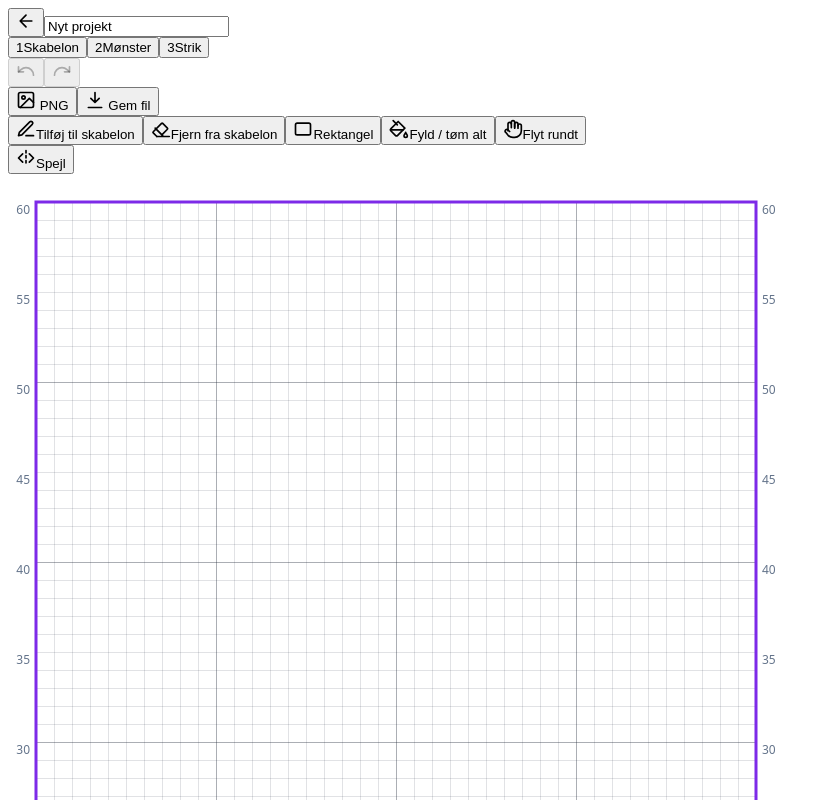
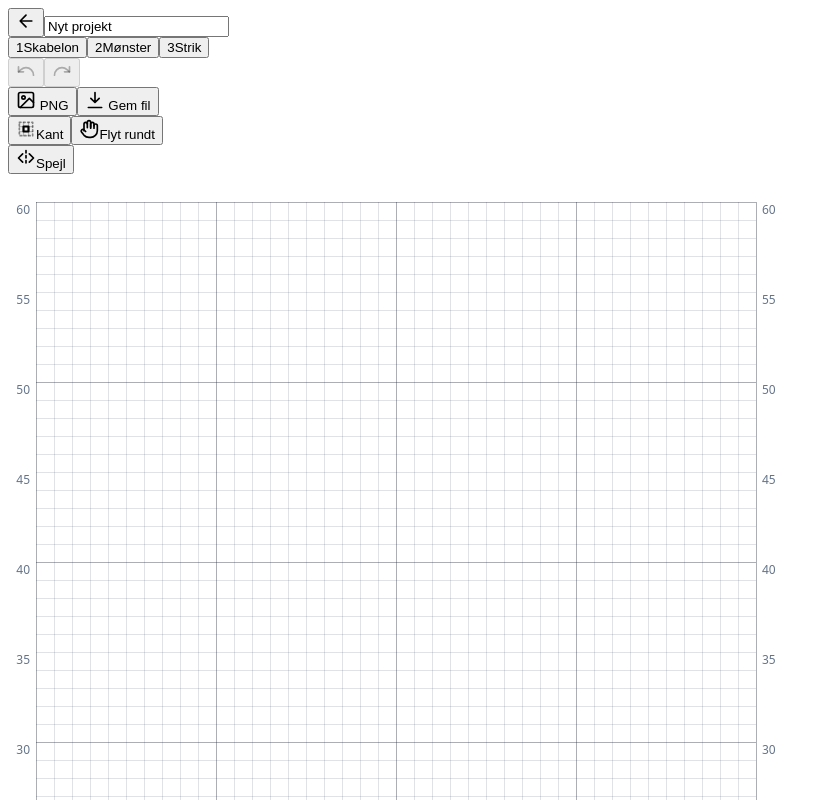
Before and after one commit to kvistenn/stitchboard, a React (Vite) app: page / in a window 1280 px wide. Both pictures are taken after a click on the button "Opret skabelon". Shown: the top 800 px of the page, without its empty margins (0-830 px from the left). Built offline with nearby package versions, Linux system fonts and the light colour scheme; the HTML template or start-up script is replaced by a standard one.

Commit message:
Skabelon: tegn kanter mellem felterne i stedet for at male felter

```diff
--- a/src/App.jsx
+++ b/src/App.jsx
@@ -1,7 +1,7 @@
 import { useCallback, useEffect, useRef, useState } from 'react'
 import Home from './components/Home'
 import Editor from './components/Editor'
-import { newProject, uid } from './state'
+import { newProject, uid, edgesFromShape, shapeFromEdges } from './state'
 import { loadProjects, saveProjects } from './storage'
 
 export default function App() {
@@ -57,6 +57,10 @@ export default function App() {
     }
     const base = newProject(data.name || 'Importeret', data.cols, data.rows)
     const p = { ...base, ...data, id: uid(), knit: { ...base.knit, ...(data.knit || {}) }, updatedAt: Date.now() }
+    if (!Array.isArray(p.hEdges) || !Array.isArray(p.vEdges)) {
+      Object.assign(p, edgesFromShape(p.cols, p.rows, p.shape))
+    }
+    p.shape = shapeFromEdges(p.cols, p.rows, p.hEdges, p.vEdges).shape
     setProjects((ps) => [p, ...ps])
     setOpenId(p.id)
   }
--- a/src/components/Editor.jsx
+++ b/src/components/Editor.jsx
@@ -2,7 +2,7 @@ import { useCallback, useEffect, useMemo, useRef, useState } from 'react'
 import GridCanvas from './GridCanvas'
 import ColorBar from './ColorBar'
 import KnitPanel, { useKnitState } from './KnitPanel'
-import { floodFill, pushRecent, resizeProject, MAX_SIZE } from '../state'
+import { floodFill, pushRecent, resizeProject, shapeFromEdges, emptyEdges, hIdx, vIdx, MAX_SIZE } from '../state'
 import { downloadJSON } from '../storage'
 import {
   Pen,
@@ -21,6 +21,7 @@ import {
   Image,
   Grid,
   Trash,
+  Border,
 } from './Icons'
 
 const MODES = [
@@ -40,14 +41,15 @@ export default function Editor({ project, onChange, onBack }) {
 
   // skift standardværktøj når tilstand skifter
   useEffect(() => {
-    setTool('pen')
+    setTool(mode === 'template' ? 'edge' : 'pen')
   }, [mode])
 
   // ---- historik ------------------------------------------------------
+  const snap = (p) => ({ shape: p.shape, colors: p.colors, hEdges: p.hEdges, vEdges: p.vEdges })
   const commit = useCallback(
     (next) => {
       setHistory((h) => ({
-        past: [...h.past.slice(-49), { shape: project.shape, colors: project.colors }],
+        past: [...h.past.slice(-49), snap(project)],
         future: [],
       }))
       onChange(next)
@@ -59,7 +61,7 @@ export default function Editor({ project, onChange, onBack }) {
     const prev = history.past[history.past.length - 1]
     setHistory({
       past: history.past.slice(0, -1),
-      future: [{ shape: project.shape, colors: project.colors }, ...history.future],
+      future: [snap(project), ...history.future],
     })
     onChange({ ...project, ...prev })
   }, [history, project, onChange])
@@ -67,7 +69,7 @@ export default function Editor({ project, onChange, onBack }) {
     if (!history.future.length) return
     const nxt = history.future[0]
     setHistory({
-      past: [...history.past, { shape: project.shape, colors: project.colors }],
+      past: [...history.past, snap(project)],
       future: history.future.slice(1),
     })
     onChange({ ...project, ...nxt })
@@ -95,26 +97,59 @@ export default function Editor({ project, onChange, onBack }) {
     (cells, { start }) => {
       const p = projectRef.current
       cells = expandMirror(cells)
-      let next
-      if (mode === 'template') {
-        const shape = p.shape.slice()
-        const v = tool === 'eraser' ? 0 : 1
-        for (const [r, c] of cells) shape[r * p.cols + c] = v
-        next = { ...p, shape }
-      } else {
       const colors = p.colors.slice()
       const v = tool === 'eraser' ? null : p.currentColor
       for (const [r, c] of cells) {
         const i = r * p.cols + c
         if (p.shape[i]) colors[i] = v
       }
-        next = { ...p, colors }
-      }
+      const next = { ...p, colors }
       projectRef.current = next
       if (start) commit(next)
       else onChange(next)
     },
-    [mode, tool, commit, onChange, expandMirror],
+    [tool, commit, onChange, expandMirror],
+  )
+
+  // kant-pennen (skabelon-tilstand)
+  const applyEdges = useCallback(
+    (edges, { start, value }) => {
+      const p = projectRef.current
+      const hEdges = p.hEdges.slice()
+      const vEdges = p.vEdges.slice()
+      const set = (e) => {
+        if (e.type === 'h') hEdges[hIdx(p.cols, e.r, e.c)] = value
+        else vEdges[vIdx(p.cols, e.r, e.c)] = value
+      }
+      for (const e of edges) {
+        set(e)
+        if (mirror) set(e.type === 'h' ? { ...e, c: p.cols - 1 - e.c } : { ...e, c: p.cols - e.c })
+      }
+      const { shape } = shapeFromEdges(p.cols, p.rows, hEdges, vEdges)
+      const next = { ...p, hEdges, vEdges, shape }
+      projectRef.current = next
+      if (start) commit(next)
+      else onChange(next)
+    },
+    [mirror, commit, onChange],
+  )
+
+  const setAllEdges = (fn) => {
+    const { hEdges, vEdges } = fn(project)
+    const { shape } = shapeFromEdges(project.cols, project.rows, hEdges, vEdges)
+    commit({ ...project, hEdges, vEdges, shape })
+  }
+  const clearEdges = () => setAllEdges((p) => emptyEdges(p.cols, p.rows))
+  const frameEdges = () =>
+    setAllEdges((p) => {
+      const { hEdges, vEdges } = emptyEdges(p.cols, p.rows)
+      for (let c = 0; c < p.cols; c++) hEdges[hIdx(p.cols, 0, c)] = hEdges[hIdx(p.cols, p.rows, c)] = 1
+      for (let r = 0; r < p.rows; r++) vEdges[vIdx(p.cols, r, 0)] = vEdges[vIdx(p.cols, r, p.cols)] = 1
+      return { hEdges, vEdges }
+    })
+  const templateInfo = useMemo(
+    () => shapeFromEdges(project.cols, project.rows, project.hEdges, project.vEdges),
+    [project.cols, project.rows, project.hEdges, project.vEdges],
   )
 
   const applyRect = useCallback(
@@ -128,16 +163,8 @@ export default function Editor({ project, onChange, onBack }) {
   )
 
   const applyFill = useCallback(
-    (r, c) => {
-      if (mode === 'template') {
-        // fyld hele skabelonen / tøm hele skabelonen
-        const v = project.shape[r * project.cols + c] ? 0 : 1
-        commit({ ...project, shape: project.shape.map(() => v) })
-      } else {
-        commit(floodFill(project, r, c, project.currentColor))
-      }
-    },
-    [mode, project, commit],
+    (r, c) => commit(floodFill(project, r, c, project.currentColor)),
+    [project, commit],
   )
 
   const pick = useCallback(
@@ -209,17 +236,21 @@ export default function Editor({ project, onChange, onBack }) {
         redo()
         return
       }
+      if (k === '1') setMode('template')
+      if (k === '2') setMode('pattern')
+      if (k === '3') setMode('knit')
       if (mode === 'knit') return
+      if (k === 'h') setTool('hand')
+      if (k === 'm') setMirror((m) => !m)
+      if (mode === 'template') {
+        if (k === 'b' || k === 'p' || k === 'k') setTool('edge')
+        return
+      }
       if (k === 'b' || k === 'p') setTool('pen')
       if (k === 'e') setTool('eraser')
       if (k === 'r') setTool('rect')
       if (k === 'g') setTool('fill')
-      if (k === 'i' && mode === 'pattern') setTool('pick')
-      if (k === 'h') setTool('hand')
-      if (k === 'm') setMirror((m) => !m)
-      if (k === '1') setMode('template')
-      if (k === '2') setMode('pattern')
-      if (k === '3') setMode('knit')
+      if (k === 'i') setTool('pick')
     }
     window.addEventListener('keydown', h)
     return () => window.removeEventListener('keydown', h)
@@ -244,32 +275,22 @@ export default function Editor({ project, onChange, onBack }) {
         ctx.strokeRect(1 + c * cs + 0.5, 1 + r * cs + 0.5, cs, cs)
       }
     ctx.strokeStyle = '#000'
-    ctx.lineWidth = 2
+    ctx.lineWidth = 3
+    ctx.lineCap = 'square'
+    ctx.beginPath()
+    for (let r = 0; r <= project.rows; r++)
+      for (let c = 0; c < project.cols; c++)
+        if (project.hEdges[hIdx(project.cols, r, c)]) {
+          ctx.moveTo(1 + c * cs, 1 + r * cs)
+          ctx.lineTo(1 + (c + 1) * cs, 1 + r * cs)
+        }
     for (let r = 0; r < project.rows; r++)
-      for (let c = 0; c < project.cols; c++) {
-        const i = r * project.cols + c
-        if (!project.shape[i]) continue
-        const x = 1 + c * cs
-        const y = 1 + r * cs
-        ctx.beginPath()
-        if (r === 0 || !project.shape[i - project.cols]) {
-          ctx.moveTo(x, y)
-          ctx.lineTo(x + cs, y)
-        }
-        if (r === project.rows - 1 || !project.shape[i + project.cols]) {
-          ctx.moveTo(x, y + cs)
-          ctx.lineTo(x + cs, y + cs)
-        }
-        if (c === 0 || !project.shape[i - 1]) {
-          ctx.moveTo(x, y)
-          ctx.lineTo(x, y + cs)
-        }
-        if (c === project.cols - 1 || !project.shape[i + 1]) {
-          ctx.moveTo(x + cs, y)
-          ctx.lineTo(x + cs, y + cs)
+      for (let c = 0; c <= project.cols; c++)
+        if (project.vEdges[vIdx(project.cols, r, c)]) {
+          ctx.moveTo(1 + c * cs, 1 + r * cs)
+          ctx.lineTo(1 + c * cs, 1 + (r + 1) * cs)
         }
     ctx.stroke()
-      }
     const a = document.createElement('a')
     a.href = canvas.toDataURL('image/png')
     a.download = `${project.name || 'skabelon'}.png`
@@ -279,10 +300,7 @@ export default function Editor({ project, onChange, onBack }) {
   const toolDefs =
     mode === 'template'
       ? [
-          { id: 'pen', icon: <Pen />, label: 'Tilføj til skabelon (B)' },
-          { id: 'eraser', icon: <Eraser />, label: 'Fjern fra skabelon (E)' },
-          { id: 'rect', icon: <Rect />, label: 'Rektangel (R)' },
-          { id: 'fill', icon: <Bucket />, label: 'Fyld / tøm alt (G)' },
+          { id: 'edge', icon: <Border />, label: 'Kant (K)' },
           { id: 'hand', icon: <Hand />, label: 'Flyt rundt (H)' },
         ]
       : mode === 'pattern'
@@ -296,7 +314,6 @@ export default function Editor({ project, onChange, onBack }) {
           ]
         : []
 
-  const inside = project.shape.reduce((a, b) => a + b, 0)
 
   return (
     <div className="editor">
@@ -384,6 +401,7 @@ export default function Editor({ project, onChange, onBack }) {
               onFill={applyFill}
               onPick={pick}
               onCellClick={knitCellClick}
+              onEdges={applyEdges}
               />
             </div>
           </div>
@@ -416,8 +434,9 @@ export default function Editor({ project, onChange, onBack }) {
             <div className="panel">
               <h3>Skabelon</h3>
               <p className="muted">
-                Tegn udsnittet af det du vil strikke. Den lilla kant viser skabelonen – kun felter indenfor kan få
-                farve.
+                Tegn en sort kant rundt om de felter du vil lave mønster på – ligesom cellekanter i Excel. Klik eller
+                træk langs stregerne mellem felterne. Klik på en sort kant for at fjerne den igen (eller træk med højre
+                museknap).
               </p>
               <div className="field-row">
                 <label className="field col">
@@ -443,19 +462,27 @@ export default function Editor({ project, onChange, onBack }) {
                   />
                 </label>
               </div>
-              <div className="stat">
-                <Grid width={16} height={16} /> {inside} masker i skabelonen
+              {templateInfo.closed ? (
+                <div className="stat ok">
+                  <Grid width={16} height={16} /> {templateInfo.count} masker indenfor kanten
                 </div>
+              ) : (
+                <div className="stat warn">
+                  <Border width={16} height={16} /> Kanten er ikke lukket endnu – luk den hele vejen rundt. Indtil da
+                  bruges hele gridet.
+                </div>
+              )}
               <div className="btn-col">
-                <button className="btn ghost small" onClick={() => commit({ ...project, shape: project.shape.map(() => 1) })}>
-                  Fyld hele gridet
+                <button className="btn ghost small" onClick={frameEdges}>
+                  Kant rundt om hele gridet
                 </button>
-                <button className="btn ghost small" onClick={() => commit({ ...project, shape: project.shape.map(() => 0) })}>
-                  Tøm skabelonen
+                <button className="btn ghost small" onClick={clearEdges}>
+                  <Trash width={16} height={16} /> Fjern alle kanter
                 </button>
               </div>
               <p className="hint">
-                Tip: Slå <b>Spejl</b> til for symmetriske former som sokker og vanter. Hold Ctrl og scroll for at zoome.
+                Tip: Slå <b>Spejl</b> til, så tegnes kanten samtidig spejlvendt – praktisk til sokker og vanter. Hold
+                Ctrl og scroll for at zoome.
               </p>
             </div>
           )}
--- a/src/components/GridCanvas.jsx
+++ b/src/components/GridCanvas.jsx
@@ -1,5 +1,5 @@
 import { useEffect, useRef, useState, useCallback } from 'react'
-import { cellsOnLine } from '../state'
+import { cellsOnLine, hIdx, vIdx } from '../state'
 
 const MARGIN = 28 // plads til række-/maskenumre
 
@@ -14,6 +14,7 @@ const MARGIN = 28 // plads til række-/maskenumre
  *  onFill(r,c)                     – spand
  *  onPick(r,c)                     – pipette
  *  onCellClick(r,c)                – klik i strik-tilstand
+ *  onEdges(edges[{type,r,c}], {start, value}) – kant-pennen i skabelon-tilstand
  */
 export default function GridCanvas({
   project,
@@ -26,10 +27,12 @@ export default function GridCanvas({
   onFill,
   onPick,
   onCellClick,
+  onEdges,
 }) {
   const canvasRef = useRef(null)
   const [drag, setDrag] = useState(null) // { r0,c0,r1,c1 } for rektangel
-  const strokeRef = useRef(null) // { last:[r,c], button }
+  const strokeRef = useRef(null) // { last:[r,c] } eller { lastPt:[x,y], value } for kanter
+  const [hoverEdge, setHoverEdge] = useState(null) // { type:'h'|'v', r, c }
 
   const { cols, rows } = project
   const width = cols * cellSize + MARGIN * 2
@@ -63,7 +66,7 @@ export default function GridCanvas({
           ctx.fillStyle = colors[i] || '#ffffff'
           ctx.fillRect(x, y, cs, cs)
         } else {
-          ctx.fillStyle = mode === 'template' ? '#eef0f4' : '#f6f7fa'
+          ctx.fillStyle = '#e9ecf1'
           ctx.fillRect(x, y, cs, cs)
         }
       }
@@ -88,36 +91,46 @@ export default function GridCanvas({
       ctx.stroke()
     }
 
-    // skabelonens kant (tyk linje hvor indenfor møder udenfor)
-    ctx.strokeStyle = mode === 'template' ? '#7d2ae8' : '#0f172a'
-    ctx.lineWidth = mode === 'template' ? 3 : 2.5
+    // skabelonens kant: de sorte streger brugeren har tegnet
+    const { hEdges, vEdges } = project
+    ctx.strokeStyle = '#0f172a'
+    ctx.lineWidth = Math.max(2.5, Math.min(4, cs * 0.18))
     ctx.lineCap = 'square'
     ctx.beginPath()
+    for (let r = 0; r <= rows; r++) {
+      for (let c = 0; c < cols; c++) {
+        if (!hEdges[hIdx(cols, r, c)]) continue
+        const y = oy + r * cs
+        ctx.moveTo(ox + c * cs, y)
+        ctx.lineTo(ox + (c + 1) * cs, y)
+      }
+    }
     for (let r = 0; r < rows; r++) {
-      for (let c = 0; c < cols; c++) {
-        const i = r * cols + c
-        if (!shape[i]) continue
+      for (let c = 0; c <= cols; c++) {
+        if (!vEdges[vIdx(cols, r, c)]) continue
         const x = ox + c * cs
-        const y = oy + r * cs
-        if (r === 0 || !shape[i - cols]) {
-          ctx.moveTo(x, y)
-          ctx.lineTo(x + cs, y)
-        }
-        if (r === rows - 1 || !shape[i + cols]) {
-          ctx.moveTo(x, y + cs)
-          ctx.lineTo(x + cs, y + cs)
-        }
-        if (c === 0 || !shape[i - 1]) {
-          ctx.moveTo(x, y)
-          ctx.lineTo(x, y + cs)
-        }
-        if (c === cols - 1 || !shape[i + 1]) {
-          ctx.moveTo(x + cs, y)
-          ctx.lineTo(x + cs, y + cs)
-        }
+        ctx.moveTo(x, oy + r * cs)
+        ctx.lineTo(x, oy + (r + 1) * cs)
       }
     }
     ctx.stroke()
+
+    // forhåndsvisning af kanten under musen
+    if (mode === 'template' && hoverEdge && tool === 'edge') {
+      ctx.strokeStyle = 'rgba(125,42,232,0.7)'
+      ctx.lineWidth = Math.max(3, Math.min(5, cs * 0.22))
+      ctx.beginPath()
+      if (hoverEdge.type === 'h') {
+        const y = oy + hoverEdge.r * cs
+        ctx.moveTo(ox + hoverEdge.c * cs, y)
+        ctx.lineTo(ox + (hoverEdge.c + 1) * cs, y)
+      } else {
+        const x = ox + hoverEdge.c * cs
+        ctx.moveTo(x, oy + hoverEdge.r * cs)
+        ctx.lineTo(x, oy + (hoverEdge.r + 1) * cs)
+      }
+      ctx.stroke()
+    }
 
     // strik-tilstand: dæmp alt undtagen aktuel række
     if (mode === 'knit' && highlight) {
@@ -180,7 +193,7 @@ export default function GridCanvas({
         ctx.textAlign = 'right'
       }
     }
-  }, [project, mode, cellSize, highlight, drag, width, height, cols, rows])
+  }, [project, mode, tool, cellSize, highlight, drag, hoverEdge, width, height, cols, rows])
 
   // ---- input -----------------------------------------------------------
   const cellAt = useCallback(
@@ -198,8 +211,58 @@ export default function GridCanvas({
 
   const clamp = (r, c) => [Math.max(0, Math.min(rows - 1, r)), Math.max(0, Math.min(cols - 1, c))]
 
+  /** Nærmeste kant til et punkt (px relativt til gridets øverste venstre hjørne) */
+  const edgeAtPoint = useCallback(
+    (x, y) => {
+      const cs = cellSize
+      // tillad lidt luft udenfor gridet
+      if (x < -cs / 2 || y < -cs / 2 || x > cols * cs + cs / 2 || y > rows * cs + cs / 2) return null
+      const c = Math.max(0, Math.min(cols - 1, Math.floor(x / cs)))
+      const r = Math.max(0, Math.min(rows - 1, Math.floor(y / cs)))
+      const lx = x - c * cs
+      const ly = y - r * cs
+      const d = [
+        [ly, { type: 'h', r, c }],
+        [cs - ly, { type: 'h', r: r + 1, c }],
+        [lx, { type: 'v', r, c }],
+        [cs - lx, { type: 'v', r, c: c + 1 }],
+      ]
+      d.sort((a, b) => a[0] - b[0])
+      return d[0][1]
+    },
+    [cellSize, cols, rows],
+  )
+  const cornerAt = (x, y) => [
+    Math.max(0, Math.min(rows, Math.round(y / cellSize))),
+    Math.max(0, Math.min(cols, Math.round(x / cellSize))),
+  ]
+  const sameEdge = (a, b) => a && b && a.type === b.type && a.r === b.r && a.c === b.c
+  const edgeValue = (e) =>
+    e.type === 'h' ? project.hEdges[hIdx(cols, e.r, e.c)] : project.vEdges[vIdx(cols, e.r, e.c)]
+  const localPt = (e) => {
+    const rect = canvasRef.current.getBoundingClientRect()
+    return [e.clientX - rect.left - MARGIN, e.clientY - rect.top - MARGIN]
+  }
+
   const onPointerDown = (e) => {
     if (tool === 'hand') return
+    if (mode === 'template') {
+      if (e.button !== 0 && e.button !== 2) return
+      const [x, y] = localPt(e)
+      const edge = edgeAtPoint(x, y)
+      if (!edge) return
+      e.preventDefault()
+      canvasRef.current.setPointerCapture(e.pointerId)
+      // træk tegner altid (højre museknap visker ud); et enkelt klik slår kanten til/fra
+      strokeRef.current = {
+        corner: cornerAt(x, y),
+        value: e.button === 2 ? 0 : 1,
+        toggleValue: edgeValue(edge) ? 0 : 1,
+        moved: false,
+        firstEdge: edge,
+      }
+      return
+    }
     if (e.button !== 0 && e.pointerType === 'mouse') return
     const cell = cellAt(e)
     if (!cell) return
@@ -228,6 +291,39 @@ export default function GridCanvas({
 
   const onPointerMove = (e) => {
     if (tool === 'hand' || mode === 'knit') return
+    if (mode === 'template') {
+      const [x, y] = localPt(e)
+      const s = strokeRef.current
+      if (!s) {
+        const edge = edgeAtPoint(x, y)
+        if (!sameEdge(edge, hoverEdge)) setHoverEdge(edge)
+        return
+      }
+      // træk: snap til gitterhjørner og markér kanterne mellem dem (trappe ved skrå træk)
+      const target = cornerAt(x, y)
+      if (target[0] === s.corner[0] && target[1] === s.corner[1]) return
+      const edges = []
+      let [r, c] = s.corner
+      const [tr, tc] = target
+      while (r !== tr || c !== tc) {
+        const dr = tr - r
+        const dc = tc - c
+        if (Math.abs(dc) >= Math.abs(dr)) {
+          const nc = c + Math.sign(dc)
+          edges.push({ type: 'h', r, c: Math.min(c, nc) })
+          c = nc
+        } else {
+          const nr = r + Math.sign(dr)
+          edges.push({ type: 'v', r: Math.min(r, nr), c })
+          r = nr
+        }
+      }
+      s.corner = target
+      const first = !s.moved
+      s.moved = true
+      if (edges.length) onEdges && onEdges(edges, { start: first, value: s.value })
+      return
+    }
     if (drag) {
       const rect = canvasRef.current.getBoundingClientRect()
       const x = e.clientX - rect.left - MARGIN
@@ -249,6 +345,11 @@ export default function GridCanvas({
   }
 
   const onPointerUp = () => {
+    const s = strokeRef.current
+    if (mode === 'template' && s && !s.moved) {
+      // klik uden træk: slå den nærmeste kant til/fra
+      onEdges && onEdges([s.firstEdge], { start: true, value: s.toggleValue })
+    }
     if (drag) {
       onRect && onRect(drag.r0, drag.c0, drag.r1, drag.c1)
       setDrag(null)
@@ -274,6 +375,7 @@ export default function GridCanvas({
       onPointerMove={onPointerMove}
       onPointerUp={onPointerUp}
       onPointerCancel={onPointerUp}
+      onPointerLeave={() => setHoverEdge(null)}
       onContextMenu={(e) => e.preventDefault()}
     />
   )
--- a/src/components/Icons.jsx
+++ b/src/components/Icons.jsx
@@ -169,3 +169,10 @@ export const Reset = (p) => (
     <path d="M3 3v5h5" />
   </svg>
 )
+export const Border = (p) => (
+  <svg {...base} {...p}>
+    <path d="M4 4h16v16H4z" strokeDasharray="2 3" opacity=".45" />
+    <path d="M9 4v16M15 4v16M4 9h16M4 15h16" opacity=".25" strokeWidth="1.5" />
+    <path d="M9 9h6v6H9z" strokeWidth="2.6" />
+  </svg>
+)
--- a/src/state.js
+++ b/src/state.js
@@ -17,6 +17,79 @@ export function uid() {
   return Math.random().toString(36).slice(2, 10) + Date.now().toString(36)
 }
 
+/**
+ * Kanter mellem felterne:
+ *  hEdges[r*cols + c]      = vandret kant OVER felt (r,c), r = 0..rows (r = rows er underkanten)
+ *  vEdges[r*(cols+1) + c]  = lodret kant til VENSTRE for felt (r,c), c = 0..cols (c = cols er højre kant)
+ */
+export function emptyEdges(cols, rows) {
+  return {
+    hEdges: new Array((rows + 1) * cols).fill(0),
+    vEdges: new Array(rows * (cols + 1)).fill(0),
+  }
+}
+
+export function hIdx(cols, r, c) {
+  return r * cols + c
+}
+export function vIdx(cols, r, c) {
+  return r * (cols + 1) + c
+}
+
+/**
+ * Udleder hvilke felter der ligger indenfor en lukket kant.
+ * Alt der kan nås fra gridets yderside uden at krydse en sort kant er "udenfor".
+ * Er intet lukket inde, bruges hele gridet som skabelon (closed = false).
+ */
+export function shapeFromEdges(cols, rows, hEdges, vEdges) {
+  const n = cols * rows
+  const outside = new Uint8Array(n)
+  const stack = []
+  for (let c = 0; c < cols; c++) {
+    if (!hEdges[hIdx(cols, 0, c)]) stack.push(c)
+    if (!hEdges[hIdx(cols, rows, c)]) stack.push((rows - 1) * cols + c)
+  }
+  for (let r = 0; r < rows; r++) {
+    if (!vEdges[vIdx(cols, r, 0)]) stack.push(r * cols)
+    if (!vEdges[vIdx(cols, r, cols)]) stack.push(r * cols + cols - 1)
+  }
+  while (stack.length) {
+    const i = stack.pop()
+    if (outside[i]) continue
+    outside[i] = 1
+    const r = (i / cols) | 0
+    const c = i % cols
+    if (r > 0 && !hEdges[hIdx(cols, r, c)]) stack.push(i - cols)
+    if (r < rows - 1 && !hEdges[hIdx(cols, r + 1, c)]) stack.push(i + cols)
+    if (c > 0 && !vEdges[vIdx(cols, r, c)]) stack.push(i - 1)
+    if (c < cols - 1 && !vEdges[vIdx(cols, r, c + 1)]) stack.push(i + 1)
+  }
+  const shape = new Array(n)
+  let inside = 0
+  for (let i = 0; i < n; i++) {
+    shape[i] = outside[i] ? 0 : 1
+    inside += shape[i]
+  }
+  if (inside === 0) return { shape: new Array(n).fill(1), closed: false, count: n }
+  return { shape, closed: true, count: inside }
+}
+
+/** Kanter ud fra et felt-baseret udsnit (bruges ved import af ældre filer) */
+export function edgesFromShape(cols, rows, shape) {
+  const { hEdges, vEdges } = emptyEdges(cols, rows)
+  for (let r = 0; r < rows; r++) {
+    for (let c = 0; c < cols; c++) {
+      const i = r * cols + c
+      if (!shape[i]) continue
+      if (r === 0 || !shape[i - cols]) hEdges[hIdx(cols, r, c)] = 1
+      if (r === rows - 1 || !shape[i + cols]) hEdges[hIdx(cols, r + 1, c)] = 1
+      if (c === 0 || !shape[i - 1]) vEdges[vIdx(cols, r, c)] = 1
+      if (c === cols - 1 || !shape[i + 1]) vEdges[vIdx(cols, r, c + 1)] = 1
+    }
+  }
+  return { hEdges, vEdges }
+}
+
 export function newProject(name = 'Nyt projekt', cols = 40, rows = 60) {
   const n = cols * rows
   return {
@@ -24,7 +97,8 @@ export function newProject(name = 'Nyt projekt', cols = 40, rows = 60) {
     name,
     cols,
     rows,
-    shape: new Array(n).fill(1), // 1 = indenfor skabelonen
+    ...emptyEdges(cols, rows),
+    shape: new Array(n).fill(1), // 1 = indenfor skabelonen (udledes af kanterne)
     colors: new Array(n).fill(null), // null = bundfarve (hvid)
     palette: DEFAULT_PALETTE.map((p) => ({ ...p })),
     recent: ['#2563eb', '#e11d48', '#1f2937', '#f59e0b', '#16a34a'],
@@ -51,21 +125,21 @@ export function colorName(project, hex) {
 export function resizeProject(project, cols, rows) {
   cols = Math.max(1, Math.min(MAX_SIZE, cols | 0))
   rows = Math.max(1, Math.min(MAX_SIZE, rows | 0))
-  const shape = new Array(cols * rows).fill(0)
   const colors = new Array(cols * rows).fill(null)
+  const { hEdges, vEdges } = emptyEdges(cols, rows)
   for (let r = 0; r < Math.min(rows, project.rows); r++) {
     for (let c = 0; c < Math.min(cols, project.cols); c++) {
-      shape[r * cols + c] = project.shape[r * project.cols + c]
       colors[r * cols + c] = project.colors[r * project.cols + c]
     }
   }
-  // nye celler i skabelonen er "indenfor" som standard
-  for (let r = 0; r < rows; r++) {
-    for (let c = 0; c < cols; c++) {
-      if (r >= project.rows || c >= project.cols) shape[r * cols + c] = 1
-    }
-  }
-  return { ...project, cols, rows, shape, colors }
+  for (let r = 0; r <= Math.min(rows, project.rows); r++)
+    for (let c = 0; c < Math.min(cols, project.cols); c++)
+      hEdges[hIdx(cols, r, c)] = project.hEdges[hIdx(project.cols, r, c)]
+  for (let r = 0; r < Math.min(rows, project.rows); r++)
+    for (let c = 0; c <= Math.min(cols, project.cols); c++)
+      vEdges[vIdx(cols, r, c)] = project.vEdges[vIdx(project.cols, r, c)]
+  const { shape } = shapeFromEdges(cols, rows, hEdges, vEdges)
+  return { ...project, cols, rows, shape, colors, hEdges, vEdges }
 }
 
 export function floodFill(project, r, c, newColor) {
--- a/src/storage.js
+++ b/src/storage.js
@@ -1,11 +1,19 @@
+import { edgesFromShape, shapeFromEdges } from './state'
+
 const KEY = 'strikkeskabelon.projects.v1'
+
+function migrate(p) {
+  if (Array.isArray(p.hEdges) && Array.isArray(p.vEdges)) return p
+  const edges = edgesFromShape(p.cols, p.rows, p.shape)
+  return { ...p, ...edges, shape: shapeFromEdges(p.cols, p.rows, edges.hEdges, edges.vEdges).shape }
+}
 
 export function loadProjects() {
   try {
     const raw = localStorage.getItem(KEY)
     if (!raw) return []
     const arr = JSON.parse(raw)
-    return Array.isArray(arr) ? arr : []
+    return Array.isArray(arr) ? arr.map(migrate) : []
   } catch {
     return []
   }
```
Also changed, not shown: src/styles.css (+14 -0 lines), 1 other file (tests, documents, lock files or other folders). Lines whose indentation alone changed are shown as unchanged.
